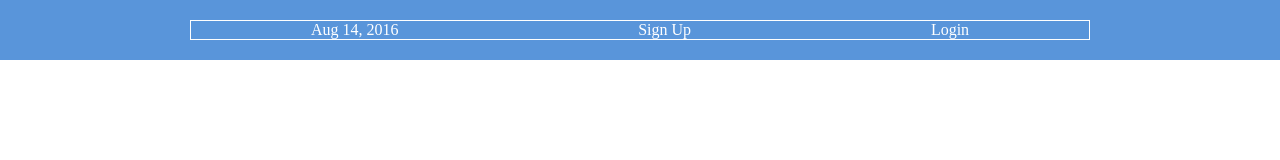
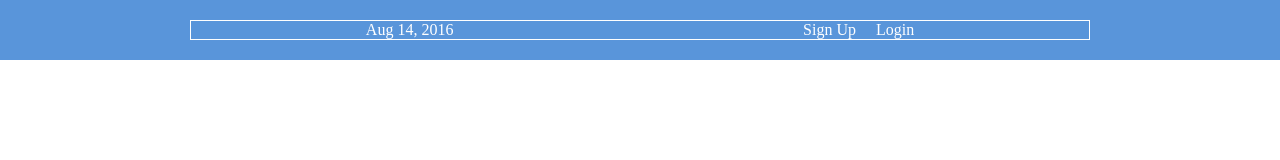
Before and after one commit to B-E-N-D-o/atomicproject, a plain HTML site: page index.html in a window 1280 px wide. Drawn offline with Linux system fonts and the light colour scheme.

Commit message:
grouped flex-items

```diff
--- a/index.html
+++ b/index.html
@@ -10,8 +10,10 @@
     <div class="menu-container">
         <div class="menu">
             <div class="date">Aug 14, 2016</div>
-            <div class="signup">Sign Up</div>
-            <div class="login">Login</div>
+             <div class="links">
+                <div class="signup">Sign Up</div>
+                <div class="login">Login</div>
+             </div>
         </div>
     </div>
 </body>
--- a/style.css
+++ b/style.css
@@ -18,3 +18,13 @@
     display: flex;
     justify-content: space-around;
   }
+
+.links{
+    /* border: 1px solid #fff; */
+    display: flex;
+    justify-content: flex-end;
+}
+
+.login{
+    margin-left: 20px;
+}
```
